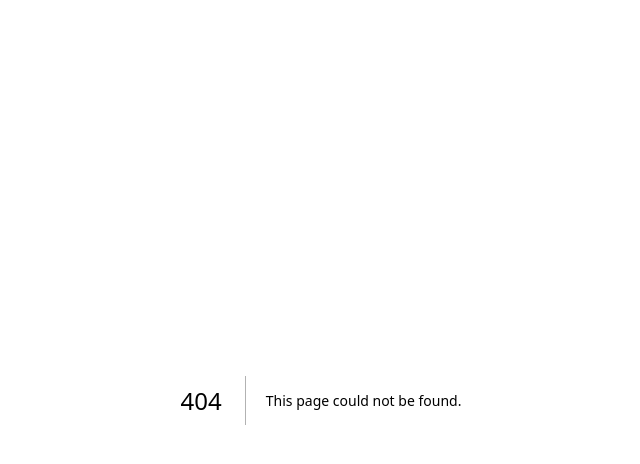
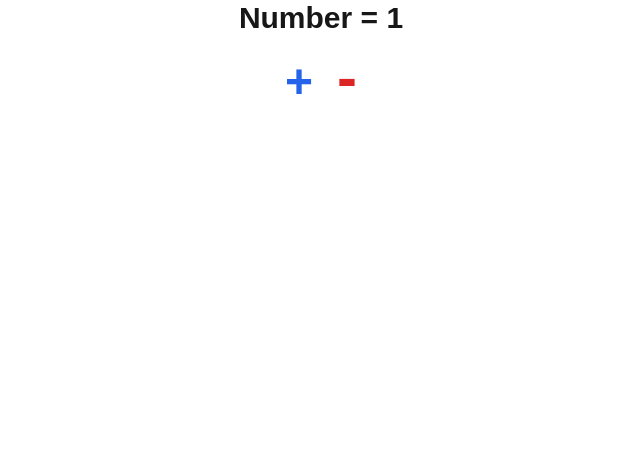
Before and after one commit to Parman-Sangha/cprg306-assignments, a Next.js app: page /week-5 in a window 1280 px wide. Before the commit this address had no page. Shown: the top 464 px of the page, without its empty margins (319-959 px from the left). Built offline with nearby package versions, Linux system fonts and the light colour scheme.

Commit message:
updated Main page

```diff
--- a/app/page.js
+++ b/app/page.js
@@ -1,3 +1,4 @@
+import Link from "next/link";
 export default function Home() {
   return (
     <main>
@@ -5,15 +6,26 @@ export default function Home() {
         CPRG 306: Web Development 2 - Assignments- Parman Sangha
       </h1>
       <ul className="p-14 pt-5">
-        <p>Week 2 Assignment</p>
-        <p>Week 3 Assignment</p>
-        <p>Week 4 Assignment</p>
-        <p>Week 5 Assignment</p>
-        <p>Week 6 Assignment</p>
-        <p>Week 7 Assignment</p>
-        <p>Week 8 Assignment</p>
-        <p>Week 9 Assignment</p>
-        <p>Week 10 Assignment</p>
+        <li>
+          <Link href="/week-2" className=" hover:text-blue-400">
+            Week 2 Assignment
+          </Link>
+        </li>
+        <li>
+          <Link href="/week-3" className=" hover:text-blue-400">
+            Week 3 Assignment
+          </Link>
+        </li>
+        <li>
+          <Link href="/week-4" className=" hover:text-blue-400">
+            Week 4 Assignment
+          </Link>
+        </li>
+        <li>
+          <Link href="/week-5" className=" hover:text-blue-400">
+            Week 5 Assignment
+          </Link>
+        </li>
       </ul>
     </main>
   );
--- /dev/null
+++ b/app/week-5/new-item.js
@@ -0,0 +1,31 @@
+"use client";
+import { useState } from "react";
+export default function Counter() {
+  const [quantity, setQuantity] = useState(1);
+  const [name, setName] = useState("");
+
+  const increment = () => setQuantity(quantity + 1);
+  const decrement = () => setQuantity(quantity - 1);
+
+  return (
+    <div className="text-center font-bold text-3xl">
+      <p className="pb-3">Number = {quantity}</p>
+
+      <button
+        className="px-3 text-5xl text-blue-600 hover:text-blue-400"
+        onClick={increment}
+        disabled={quantity == 20}
+      >
+        +
+      </button>
+
+      <button
+        className="px-3 text-6xl text-red-600 hover:text-red-400"
+        onClick={decrement}
+        disabled={quantity == 0}
+      >
+        -
+      </button>
+    </div>
+  );
+}
--- /dev/null
+++ b/app/week-5/page.js
@@ -0,0 +1,7 @@
+"use client";
+import { useState } from "react";
+import Counter from "./new-item";
+
+export default function Page() {
+  return <Counter />;
+}
```
